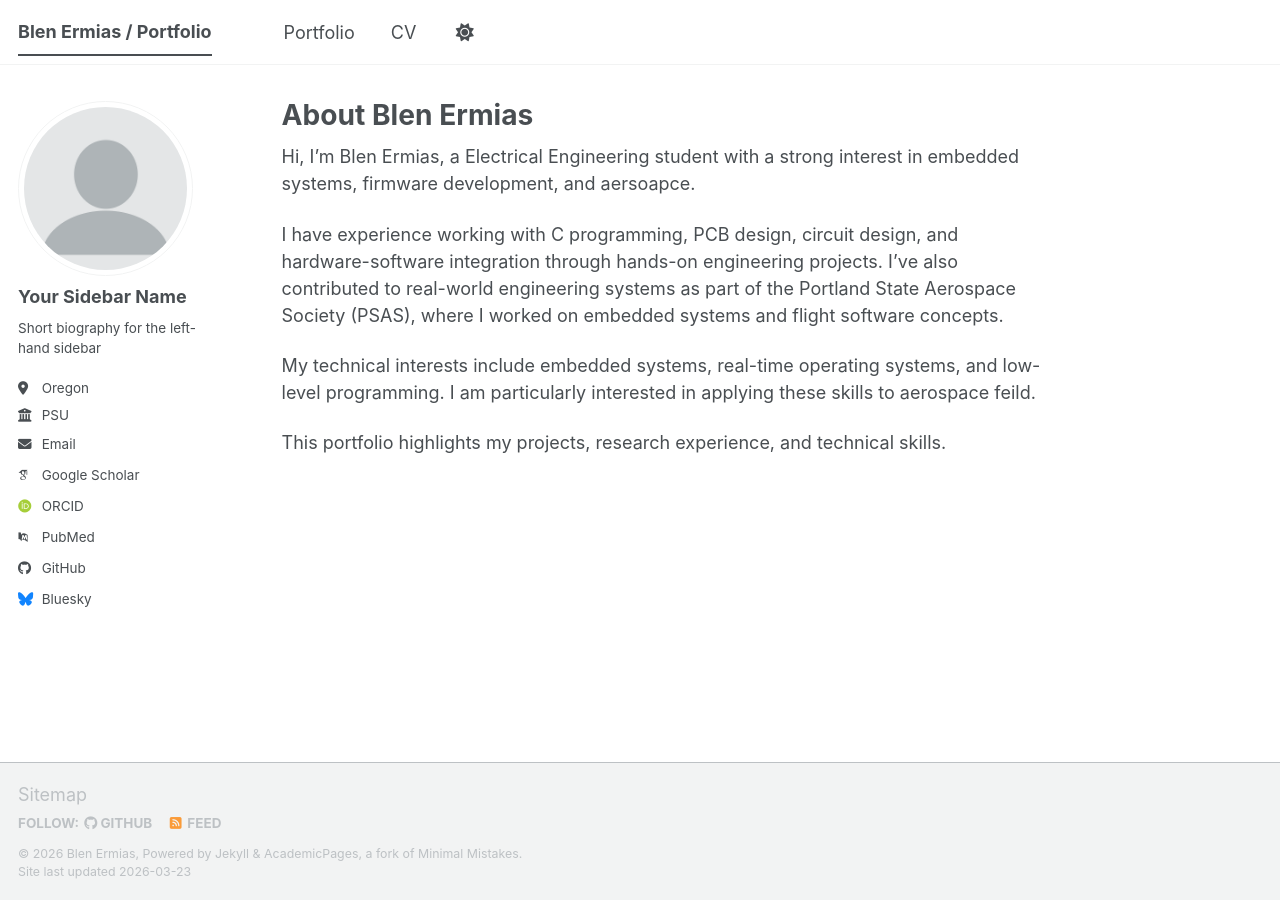
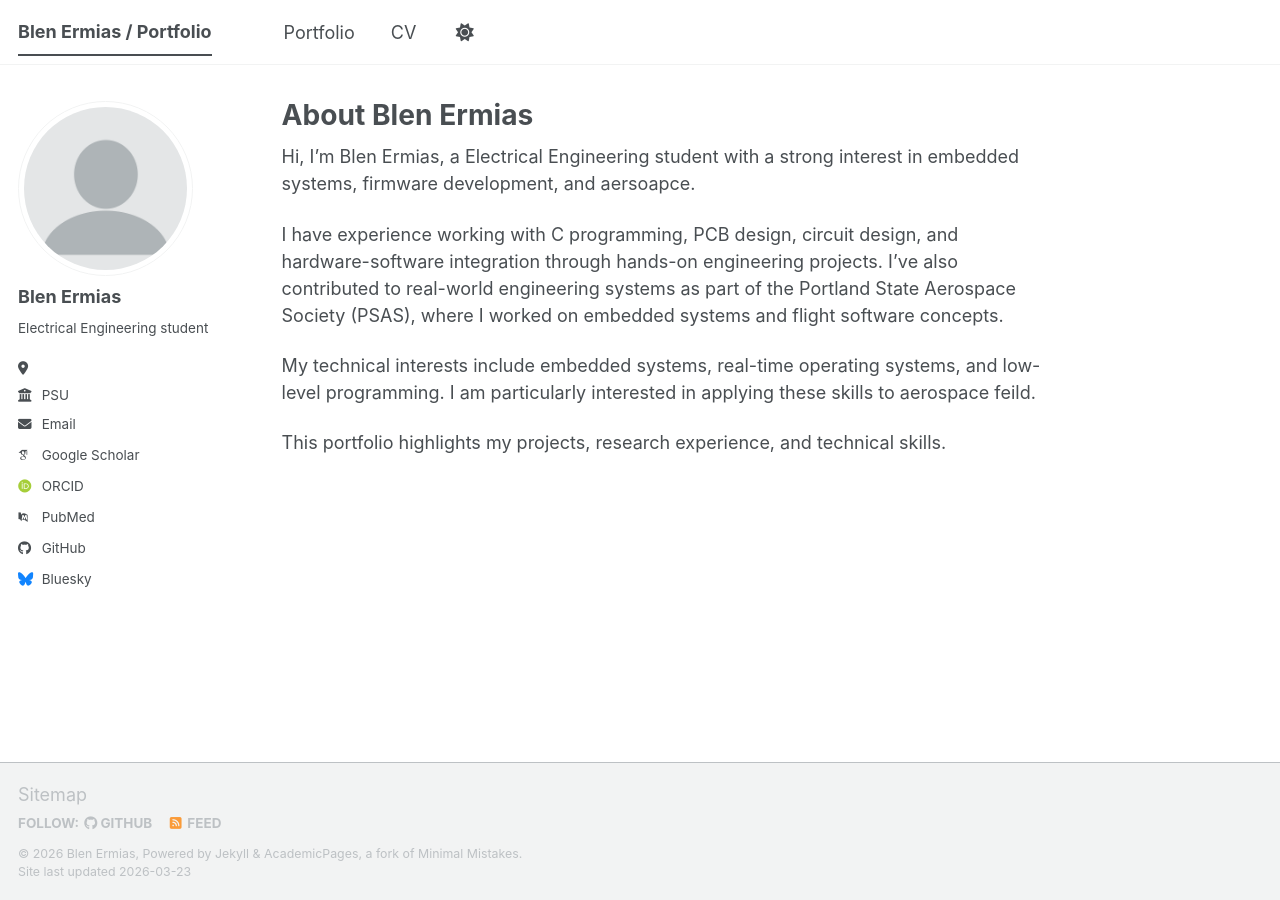
Before and after one commit to Blen-E/Blen-E.github.io, a Jekyll site: the page built from _pages/about.md, in a window 1280 px wide. Built offline with Jekyll 4.4.1, drawn with Linux system fonts in a browser that asks for light colours; some web fonts are replaced; a script bundle is joined from its source files by our own code; library files that are not in the unit come from our copies.

Commit message:
Made more changes to _config.yml

```diff
--- a/_config.yml
+++ b/_config.yml
@@ -24,10 +24,10 @@ repository               : "Blen-E/Blen-E.github.io"
 author:
   # Biographic information
   avatar           : "profile.png"
-  name             : "Your Sidebar Name"
+  name             : "Blen Ermias"
   pronouns         : # example: "she/her"
-  bio              : "Short biography for the left-hand sidebar"
-  location         : "Oregon"
+  bio              : "Electrical Engineering student"
+  location         : ""
   employer         : "PSU"
   uri              : # URL
   email            : "blen@pdx.edu"
@@ -51,7 +51,7 @@ author:
   bitbucket        : # Username - Update with your username on the site
   codepen          : # Username
   dribbble         : # Username
-  github           : "https://github.com/Blen-E"
+  github           : "Blen-E"
   kaggle           : # Username
   stackoverflow    : # User number or user number and name (i.e., use "1" or "1/jeff-atwood")
 
```
